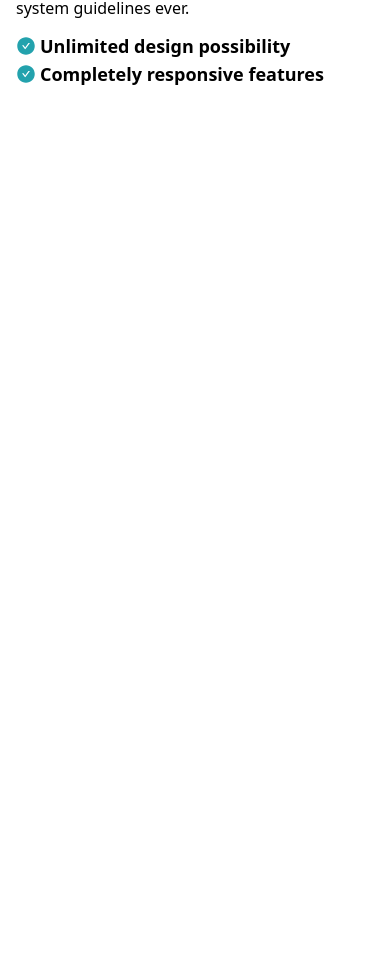
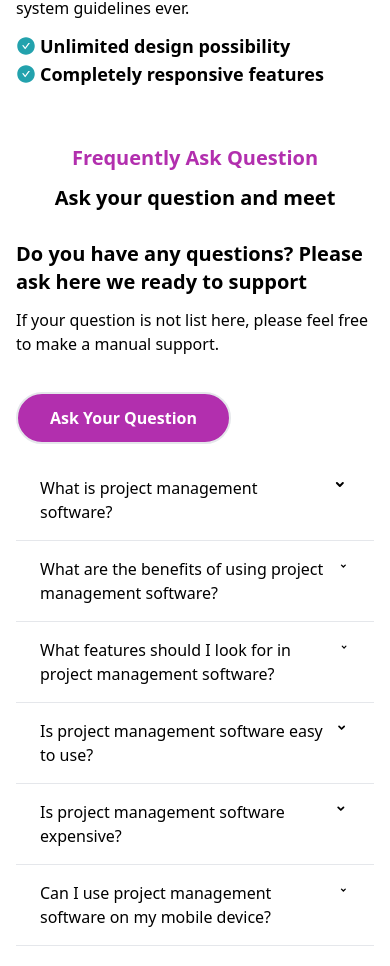
Before and after one commit to samuelbrhane/React-Landing-Page, a React (Vite) app: page / in a window 390 px wide. Shown: the part 10814-11780 px from the top of the page. Before the commit the page ends 10958 px from the top, so only its background shows below. Built offline with nearby package versions, Linux system fonts and the light colour scheme.

Commit message:
Create a frequently asked questions content of About section.

```diff
--- a/src/components/About.jsx
+++ b/src/components/About.jsx
@@ -8,6 +8,7 @@ import blob1 from "../assets/blob2.svg";
 import blob2 from "../assets/blob3.svg";
 import ReactPlayer from "react-player";
 import { FaTimes } from "react-icons/fa";
+import Questions from "./Questions";
 
 const About = () => {
   const [isVideoOpen, setIsVideoOpen] = useState(false);
@@ -49,7 +50,7 @@ const About = () => {
               className="w-[300px] h-[330px] z-0"
             />
           </div>
-          <div className="absolute -bottom-32 -left-10 -z-10 ">
+          <div className="absolute -bottom-20 -left-10 -z-10 ">
             <img
               src={blob1}
               alt="playImage"
@@ -115,6 +116,9 @@ const About = () => {
           />
         </div>
       )}
+
+      {/* Faq */}
+      <Questions />
     </section>
   );
 };
--- /dev/null
+++ b/src/components/Questions.jsx
@@ -0,0 +1,75 @@
+import React, { useState } from "react";
+import { faq } from "../utils/questions";
+
+const Questions = () => {
+  const [activeQuestion, setActiveQuestion] = useState(null);
+
+  const toggleQuestion = (index) => {
+    setActiveQuestion(index === activeQuestion ? null : index);
+  };
+  return (
+    <section className="mt-14">
+      <h1 className="text-center text-[#b22fae] font-semibold text-xl">
+        Frequently Ask Question
+      </h1>
+      <h1 className="text-center  font-bold text-xl mt-3 mb-6 lg:mb-8">
+        Ask your question and meet
+      </h1>
+
+      <div className="flex flex-col lg:flex-row lg:gap-5 xl:gap-[60px] mt-7 mb-14">
+        <div className="lg:w-[50%]">
+          <h1 className="font-bold text-xl md:text-xl lg:text-4xl">
+            Do you have any questions? Please ask here we ready to support
+          </h1>
+          <p className="mt-3 mb-5">
+            If your question is not list here, please feel free to make a manual
+            support.
+          </p>
+          <button className="relative my-4 inline-block px-8 py-3 border-2 rounded-full  bg-[#b22fae] text-white font-bold overflow-hidden transition-all duration-500 ease-in-out hover:bg-transparent hover:text-[#b22fae]">
+            Ask Your Question
+          </button>
+        </div>
+        <div className="lg:w-[50%]">
+          {faq.map((item, index) => (
+            <div
+              key={index}
+              className={`border-b border-gray-200 ${
+                index === activeQuestion ? "bg-gray-100" : ""
+              }`}
+            >
+              <button
+                className="flex justify-between w-full py-4 px-6 text-left hover:bg-gray-100 focus:outline-none focus:bg-gray-100 transition-all duration-150"
+                onClick={() => toggleQuestion(index)}
+              >
+                <span className="font-medium">{item.question}</span>
+                <svg
+                  className={`h-5 w-5 transform ${
+                    index === activeQuestion ? "rotate-180" : ""
+                  }`}
+                  viewBox="0 0 20 20"
+                  fill="currentColor"
+                  aria-hidden="true"
+                >
+                  <path
+                    fillRule="evenodd"
+                    d="M6.293 6.293a1 1 0 011.414 0L10 8.586l2.293-2.293a1 1 0 011.414 1.414l-3 3a1 1 0 01-1.414 0l-3-3a1 1 0 010-1.414z"
+                    clipRule="evenodd"
+                  />
+                </svg>
+              </button>
+              <div
+                className={`px-6 pb-4 ${
+                  index === activeQuestion ? "block" : "hidden"
+                }`}
+              >
+                <p className="text-gray-700">{item.answer}</p>
+              </div>
+            </div>
+          ))}
+        </div>
+      </div>
+    </section>
+  );
+};
+
+export default Questions;
--- a/src/components/index.js
+++ b/src/components/index.js
@@ -10,3 +10,4 @@ export { default as TestimonialCard } from "./TestimonialCard";
 export { default as PricingCard } from "./PricingCard";
 export { default as About } from "./About";
 export { default as BlogCard } from "./BlogCard";
+export { default as Questions } from "./Questions";
--- /dev/null
+++ b/src/utils/questions.js
@@ -0,0 +1,32 @@
+export const faq = [
+  {
+    question: "What is project management software?",
+    answer:
+      "Project management software is a tool used to plan, organize, and manage projects. It helps teams collaborate and stay on track by providing a central location for project information, timelines, tasks, and communication.",
+  },
+  {
+    question: "What are the benefits of using project management software?",
+    answer:
+      "Some benefits of using project management software include increased productivity, better communication and collaboration, improved project visibility and control, and streamlined workflows. It can also help you stay on budget and meet project deadlines.",
+  },
+  {
+    question: "What features should I look for in project management software?",
+    answer:
+      "Some features to consider when choosing project management software include task management, time tracking, team collaboration tools, project timelines, reporting and analytics, and integrations with other tools you may use.",
+  },
+  {
+    question: "Is project management software easy to use?",
+    answer:
+      "The ease of use of project management software varies depending on the specific tool you choose. However, many tools are designed to be user-friendly and intuitive, with drag-and-drop interfaces and customizable dashboards.",
+  },
+  {
+    question: "Is project management software expensive?",
+    answer:
+      "The cost of project management software varies depending on the specific tool and pricing plan you choose. Some tools offer free plans or trials, while others may charge a monthly or annual subscription fee based on the number of users or projects you have.",
+  },
+  {
+    question: "Can I use project management software on my mobile device?",
+    answer:
+      "Many project management software tools offer mobile apps or a mobile-responsive web interface that allows you to access your projects and tasks from your phone or tablet. This can be especially helpful for remote or on-the-go teams.",
+  },
+];
```
